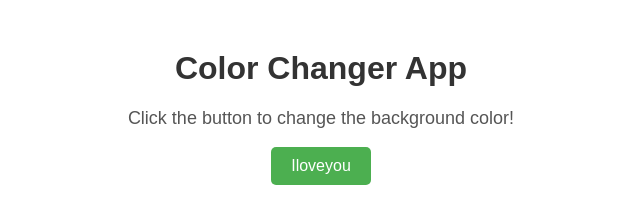
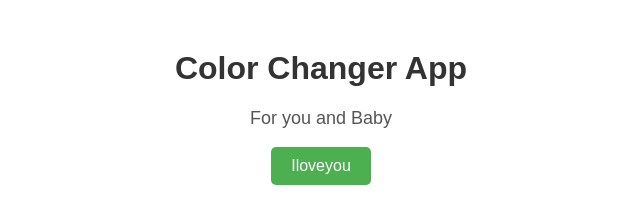
Before and after one commit to IOisLD/Project-A, a plain HTML site: page index.html in a window 1280 px wide. Shown: the whole page, without its empty margins (319-959 px from the left). Drawn offline with Linux system fonts and the light colour scheme.

Commit message:
update index.html

```diff
--- a/index.html
+++ b/index.html
@@ -9,7 +9,7 @@
 
    <body>
         <h1>Color Changer App</h1>
-        <p>Click the button to change the background color!</p>
+        <p>For you and Baby</p>
         <button id="changeColor">Iloveyou</button>
         <script src="main.js"></script>
     </body>
```
